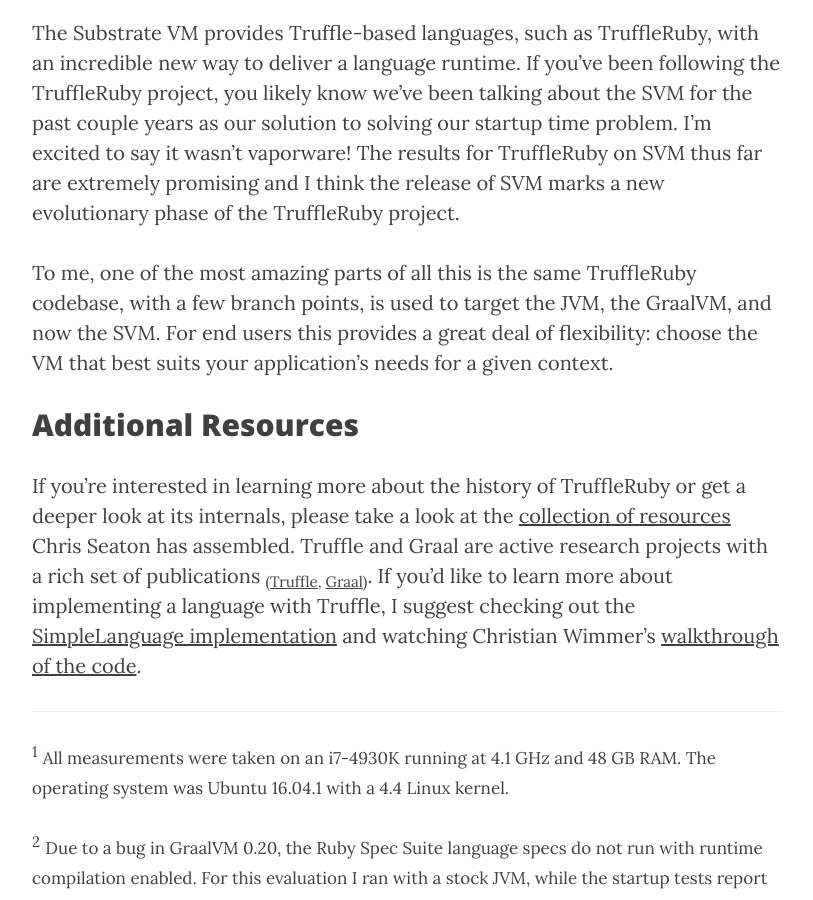
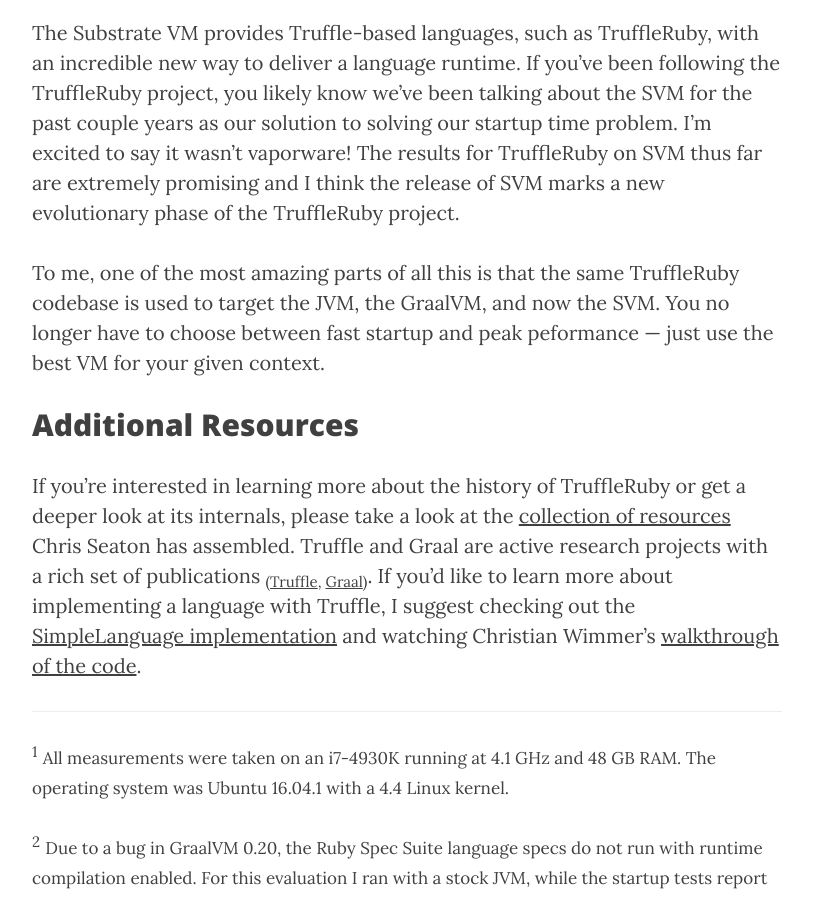
Before and after one commit to nirvdrum/nirvdrum.com, a Jekyll site: the page built from _posts/2017-02-14-truffleruby-on-the-svm.md, in a window 1280 px wide and 900 px high, scrolled down 5158 px. Shown: the whole window, without its empty margins (233-1046 px from the left). Built offline with Jekyll 4.4.1, drawn with Linux system fonts in a browser that asks for light colours; nearby versions of some CDN libraries; comment, search, counter and statistics services are not loaded.

Commit message:
More clean-up of the 'TruffleRuby on the Substrate VM' post.

```diff
--- a/_posts/2017-02-14-truffleruby-on-the-svm.md
+++ b/_posts/2017-02-14-truffleruby-on-the-svm.md
@@ -125,8 +125,8 @@
 I'm excited to say it wasn't vaporware!
 The results for TruffleRuby on SVM thus far are extremely promising and I think the release of SVM marks a new evolutionary phase of the TruffleRuby project.
 
-To me, one of the most amazing parts of all this is the same TruffleRuby codebase, with a few branch points, is used to target the JVM, the GraalVM, and now the SVM.
-For end users this provides a great deal of flexibility: choose the VM that best suits your application's needs for a given context.
+To me, one of the most amazing parts of all this is that the same TruffleRuby codebase is used to target the JVM, the GraalVM, and now the SVM.
+You no longer have to choose between fast startup and peak peformance &mdash; just use the best VM for your given context.
 
 
 Additional Resources
```
